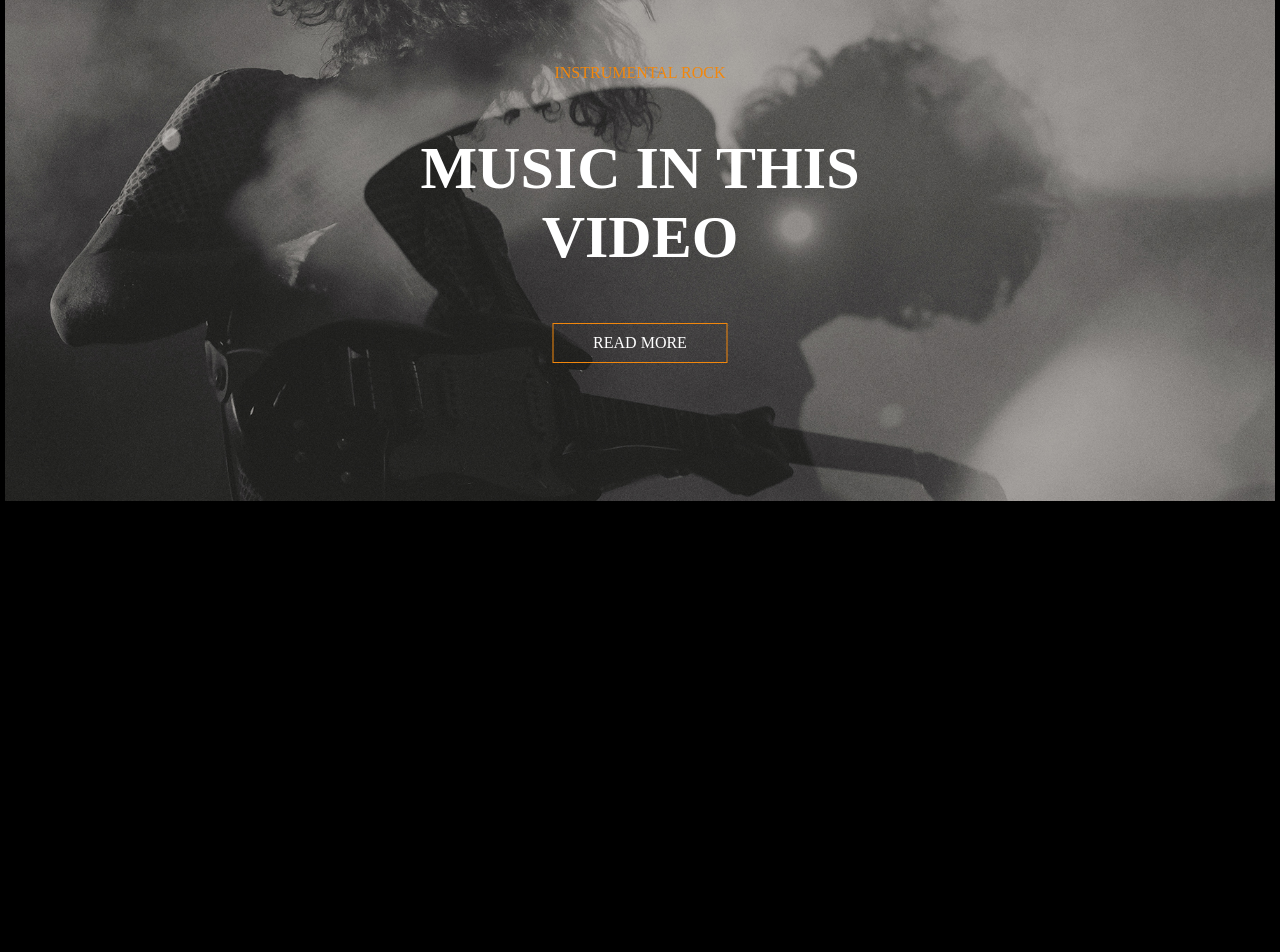
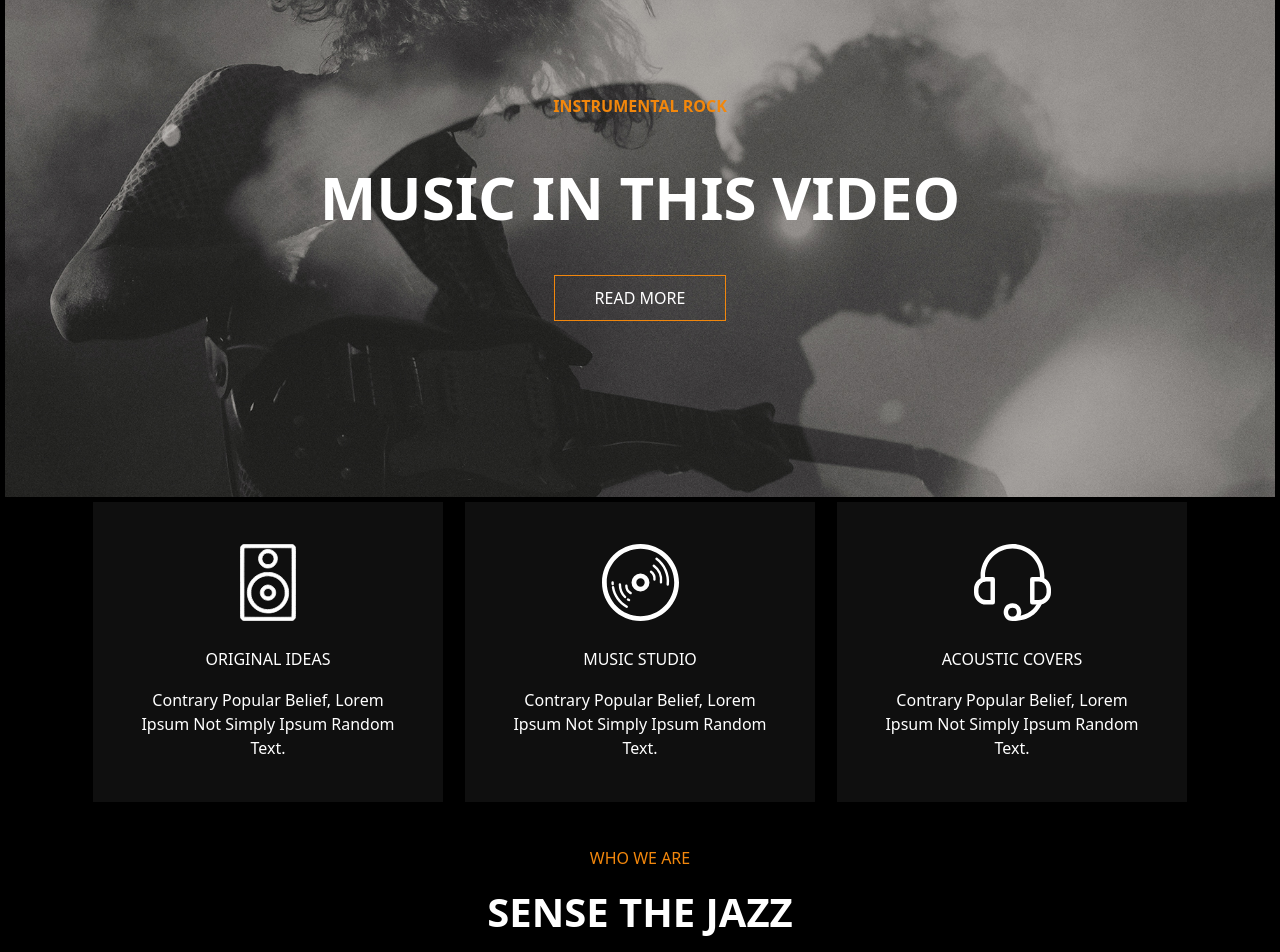
Before and after one commit to GiPisano/proj-html-vuejs, a Vue app: page / in a window 1280 px wide. Shown: the part 220-1172 px from the top of the page. Before the commit the page ends 800 px from the top, so only its background shows below. Built offline with nearby package versions, Linux system fonts and the light colour scheme.

Commit message:
add jazz section

```diff
--- a/package.json
+++ b/package.json
@@ -9,6 +9,7 @@
     "preview": "vite preview"
   },
   "dependencies": {
+    "bootstrap": "^5.3.2",
     "vue": "^3.4.15"
   },
   "devDependencies": {
--- a/src/components/AppMain.vue
+++ b/src/components/AppMain.vue
@@ -1,57 +1,19 @@
 <script>
+import SectionRock from './MainSectionRock.vue';
+import SectionJazz from './MainSectionJazz.vue';
+
 export default{
+    components:{
+        SectionRock, SectionJazz,
+    },
 }
 </script>
 
 <template>
-    <section id="rock-video">
-        <img src="../assets/img/imageVideo.png" alt="">
-        <div class="video">
-            <p class="music-genre">INSTRUMENTAL ROCK</p>
-            <p class="info">MUSIC IN THIS VIDEO</p>
-            <p class="button">READ MORE</p>
-        </div>
-    </section>
-
+    <section-rock />
+    <section-jazz />
 </template>
 
 <style lang="scss" scoped>
-@use '../styles/partials/variables.scss' as *;
-
-#rock-video{
-    position: relative;
-}
-
-img{
-width: 100%;
-
-}
-
-.video{
-    text-align: center;
-    position: absolute;
-    top: 50%;
-    left: 50%;
-    transform: translate(-50%, -50%);
-    display: flex;
-    flex-direction: column;
-    align-items: center;
-    gap: 50px;
-}
-
-.music-genre{
-    color: $orange-color;
-}
-
-.info{
-    font-size: 60px;
-    font-weight: bold;
-}
-
-.button{
-    border: 1px solid $orange-color;
-    padding: 10px 40px;
-    width: auto;
-}
 
 </style>
--- /dev/null
+++ b/src/components/MainSectionJazz.vue
@@ -0,0 +1,90 @@
+<script>
+export default{
+    data(){
+        return{
+            cards:[
+                {
+                    phat_svg: '/src/assets/svg/speaker.svg',
+                    title: 'ORIGINAL IDEAS',
+                    description: 'Contrary Popular Belief, Lorem Ipsum Not Simply Ipsum Random Text.'
+                },
+                {
+                    phat_svg: '/src/assets/svg/disc.svg',
+                    title: 'MUSIC STUDIO',
+                    description: 'Contrary Popular Belief, Lorem Ipsum Not Simply Ipsum Random Text.'
+                },
+                {
+                    phat_svg: '/src/assets/svg/headphones.svg',
+                    title: 'ACOUSTIC COVERS',
+                    description: 'Contrary Popular Belief, Lorem Ipsum Not Simply Ipsum Random Text.'
+                },
+            ]
+        }
+    },
+
+
+}
+</script>
+
+<template>
+    <div class="container text-center" id="jazz">
+        <div class="row-card">
+            <div v-for="card in cards" class="col-card">
+                <div class="container-card">
+                    <img :src="card.phat_svg" alt="">
+                    <p>{{ card.title }}</p>
+                    <p>{{ card.description }}</p>
+                </div>
+            </div>
+        </div>
+
+        <div class="story-jazz">
+            <p class="orange">WHO WE ARE</p>
+            <p class="title">SENSE THE JAZZ</p>
+            <p>The Story Of Jazz And Blues Society Is The Story Of Determination, Passion, Idealism, Community, And Of Course, Music. Founded In 1985 And Incorporated In 1986, As A Community Based, Not-For-Profit, Charitable Arts Organization Located In Vancouver, British Columbia, The Society, From The Very Beginning, Has Worked Diligently To Establish Vancouver As A Centre For The Creation And Exchange Of Sounds And Ideas Between The Local, National And International Music Communities.</p>
+            <p class="button">READ MORE</p>
+        </div>
+    </div>
+</template>
+
+<style lang="scss" scoped>
+@use '../styles/partials/mixins.scss' as *;
+.row-card{
+    @include flex;
+    gap: 20px;
+}
+
+img{
+    filter: brightness(0) invert(1);
+    max-height: 88px;
+    padding-bottom: 10px;
+}
+
+.container-card{
+    @include flex;
+    flex-direction: column;
+    gap: 15px;
+    background-color: rgb(15, 15, 15);
+    padding: 10% ;
+    max-width: 350px;
+    width: 100%;
+    height: 300px;
+}
+
+.story-jazz{
+    @include flex;
+    flex-direction: column;
+    gap: 10px;
+    margin: 40px auto;
+    max-width: 650px;
+}
+
+.title{
+    font-size: 40px;
+    font-weight: bold;
+}
+
+.button{
+    margin-top: 10px;
+}
+</style>
--- /dev/null
+++ b/src/components/MainSectionRock.vue
@@ -0,0 +1,52 @@
+<script>
+export default{
+}
+</script>
+
+<template>
+    <section id="rock">
+        <img src="../assets/img/imageVideo.png" alt="">
+        <div class="video">
+            <p class="orange">INSTRUMENTAL ROCK</p>
+            <p class="info">MUSIC IN THIS VIDEO</p>
+            <p class="button">READ MORE</p>
+        </div>
+    </section>
+
+</template>
+
+<style lang="scss" scoped>
+@use '../styles/partials/variables.scss' as *;
+
+#rock{
+    position: relative;
+}
+
+img{
+width: 100%;
+
+}
+
+.video{
+    text-align: center;
+    position: absolute;
+    top: 50%;
+    left: 50%;
+    transform: translate(-50%, -50%);
+    display: flex;
+    flex-direction: column;
+    align-items: center;
+    gap: 32px;
+    width: 100%;
+}
+
+.orange{
+    font-weight: bold;
+}
+
+.info{
+    font-size: 60px;
+    font-weight: bold;
+}
+
+</style>
--- a/src/styles/general.scss
+++ b/src/styles/general.scss
@@ -1,6 +1,10 @@
 
 @use './partials/variables.scss' as *;
 @use './partials/mixins.scss' as *;
+
+@import 'bootstrap/scss/bootstrap';
+
+
 
 *{
     margin: 0;
@@ -12,3 +16,23 @@ body{
     background-color: black;
     color: white;
 }
+
+p{
+    margin: 0;
+}
+
+.button{
+    border: 1px solid $orange-color;
+    padding: 10px 40px;
+    width: auto;
+}
+
+.button:hover{
+    cursor: pointer;
+    background-color: $orange-color;
+    transition: background-color 0.3s ease;
+}
+
+.orange{
+    color: $orange-color;
+}
--- a/src/styles/partials/mixins.scss
+++ b/src/styles/partials/mixins.scss
@@ -0,0 +1,5 @@
+@mixin flex {
+    display: flex;
+    justify-content: center;
+    align-items: center;
+  }
```
Also changed, not shown: 1 other file (tests, documents, lock files or other folders).
